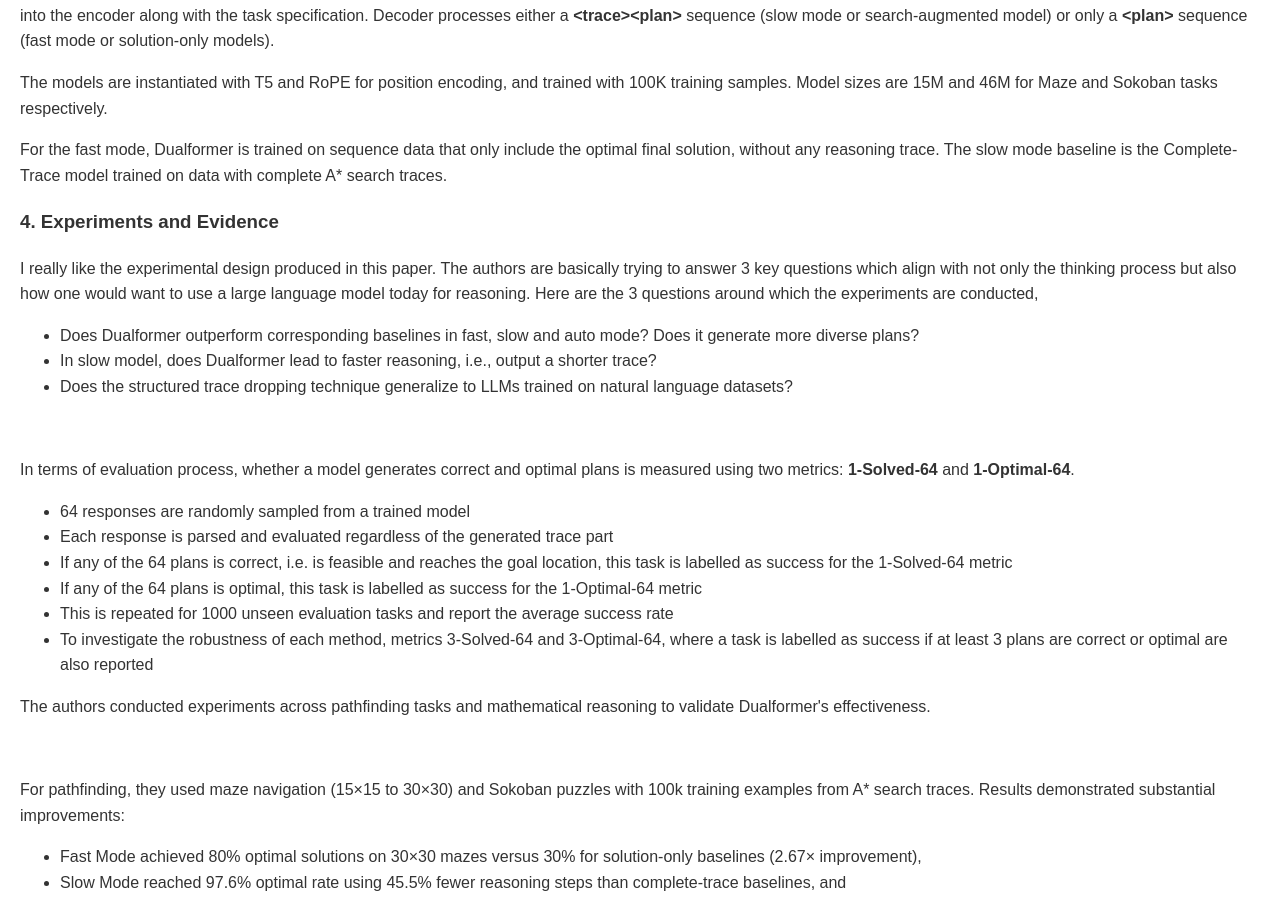
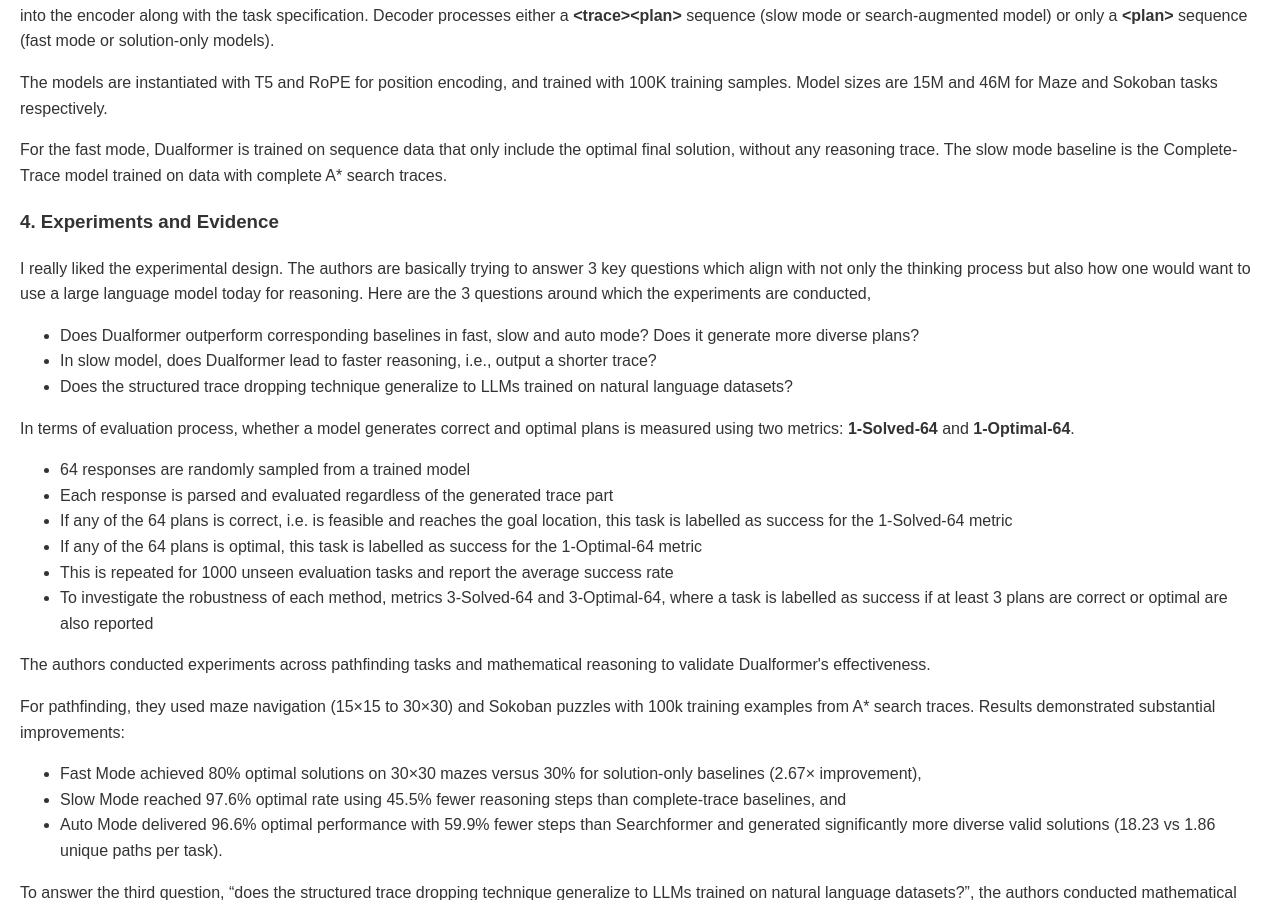
Before and after one commit to brainsesh/brainsesh.github.io, a Jekyll site: the page docs/dualformer/index.html, which Jekyll copies as it is, in a window 1280 px wide and 900 px high, scrolled down 3720 px. Built offline with Jekyll 4.4.1, drawn with Linux system fonts in a browser that asks for light colours.

Commit message:
change_070325

```diff
--- a/docs/dualformer/index.html
+++ b/docs/dualformer/index.html
@@ -146,13 +146,13 @@
 
     <h3>4. Experiments and Evidence </h3>
 
-    <p>I really like the experimental design produced in this paper. The authors are basically trying to answer 3 key questions which align with not only the thinking process but also how one would want to use a large language model today for reasoning. Here are the 3 questions around which the experiments are conducted,</p>
+    <p>I really liked the experimental design. The authors are basically trying to answer 3 key questions which align with not only the thinking process but also how one would want to use a large language model today for reasoning. Here are the 3 questions around which the experiments are conducted,</p>
     <ul>
         <li>Does Dualformer outperform corresponding baselines in fast, slow and auto mode? Does it generate more diverse plans? </li>
         <li>In slow model, does Dualformer lead to faster reasoning, i.e., output a shorter trace?</li>
         <li>Does the structured trace dropping technique generalize to LLMs trained on natural language datasets?</li>
     </ul>
-    <br>
+
     <p>In terms of evaluation process, whether a model generates correct and optimal plans is measured using two metrics: <b>1-Solved-64</b> and <b>1-Optimal-64</b>. </p>
     <ul>
         <li>64 responses are randomly sampled from a trained model </li>
@@ -163,7 +163,7 @@
         <li>To investigate the robustness of each method, metrics 3-Solved-64 and 3-Optimal-64, where a task is labelled as success if at least 3 plans are correct or optimal are also reported</li>
     </ul>
     <p>The authors conducted experiments across pathfinding tasks and mathematical reasoning to validate Dualformer's effectiveness. </p>
-    <br>
+
     <p>For pathfinding, they used maze navigation (15×15 to 30×30) and Sokoban puzzles with 100k training examples from A* search traces. Results demonstrated substantial improvements: </p>
     <ul>
     <li>Fast Mode achieved 80% optimal solutions on 30×30 mazes versus 30% for solution-only baselines (2.67× improvement), </li>
@@ -173,9 +173,9 @@
 
     <p>
     To answer the third question, “does the structured trace dropping technique generalize to LLMs trained on natural language datasets?”, the authors conducted mathematical reasoning experiments by fine-tuning Llama-3.1-8B and Mistral-7B models on the Aug-MATH dataset.
-    <br>
+    <br> <br>
     This Aug-MATH dataset creation is a nice piece of experiment in itself. The dataset is derived from the MATH dataset (Hendrycks et al., 2021) that contains 7500 training examples of math questions and solutions, and 5000 testing examples. They take this data and use Llama-3.1-70B-Instruct model to rewrite the solutions with detailed intermediate steps. And then to introduce diversity, they sample 4 responses for each question. This produces an overall dataset of 30K training examples and 5K testing examples.
-    <br>
+    <br>  <br>
     The evaluation shows consistent improvements from LLM finetuning, which proves that using this framework can be generalized. The key ideas is, if one were to finetune this framework for a specific reasoning task, one can achieve much better performance compared to baseline.
     </p>
 
@@ -186,14 +186,13 @@
     </div> -->
 
     <h3>5. Final Thoughts</h3>
-    <br>
-    <p>
-    Overall, Dualformer presents a compelling framework that bridges the gap between fast intuitive responses and deliberate reasoning by training models that can adapt to different thinking modes.
-    <br>
-    What makes this work particularly thought-provoking is its technical reproducibility of human-like cognitive processes, the ability to seamlessly switch between System 1 and System 2 thinking patterns, while simultaneously reducing computational overhead through intelligent sequence shortening and learning from randomized reasoning traces.
-    <br>
-    The authors' choice to explore encoder-decoder architectures alongside the dominant decoder-only paradigm demonstrates refreshing architectural diversity and suggests potential avenues for sophisticated reasoning capabilities that extend beyond current approaches. It will be fascinating to see if this line of research and experimentation can make small reasoning models perform better and more generalizable.
-    </p>
+
+    <p>Overall, Dualformer presents a compelling framework that bridges the gap between fast intuitive responses and deliberate reasoning by training models that can adapt to different thinking modes. </p>
+
+    <p>What makes this work particularly thought-provoking is its technical reproducibility of human-like cognitive processes, the ability to seamlessly switch between System 1 and System 2 thinking patterns, while simultaneously reducing computational overhead through intelligent sequence shortening and learning from randomized reasoning traces.</p>
+
+    <p>The authors' choice to explore encoder-decoder architectures alongside the dominant decoder-only paradigm demonstrates refreshing architectural diversity and suggests potential avenues for sophisticated reasoning capabilities that extend beyond current approaches. It will be fascinating to see if this line of research and experimentation can make small reasoning models perform better and more generalizable. </p>
+
     <p>In short, my key takeaways from the paper are:</p>
     <ul>
         <li>Process of thinking and technical reproducibility of that </li>
@@ -202,6 +201,7 @@
         <li>Kudos to all the authors and stakeholders who took this idea and produced quality studies with meaningful results (not all ideas are pursued, not all pursued ideas are successful, it is a hard process!)</li>
     </ul>
 
+    <br>
 
     <p><b>Thanks for reading!</b></p>
     <!-- <br> -->
```
